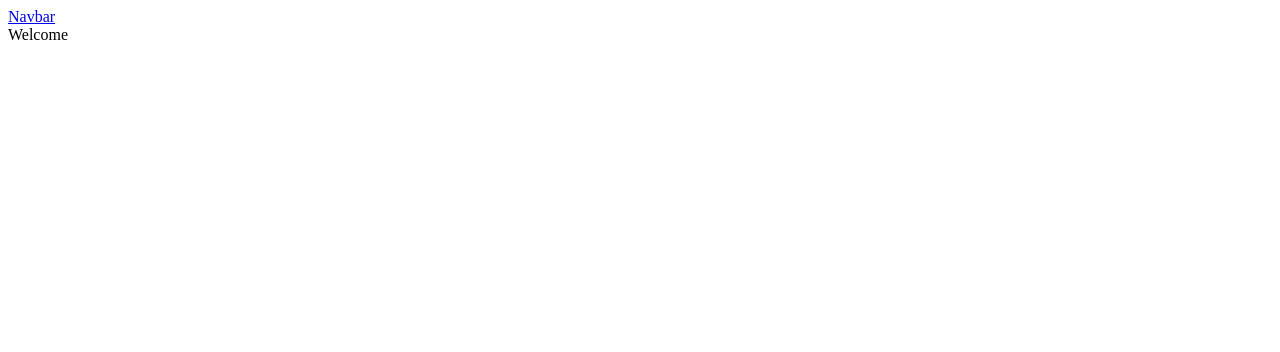
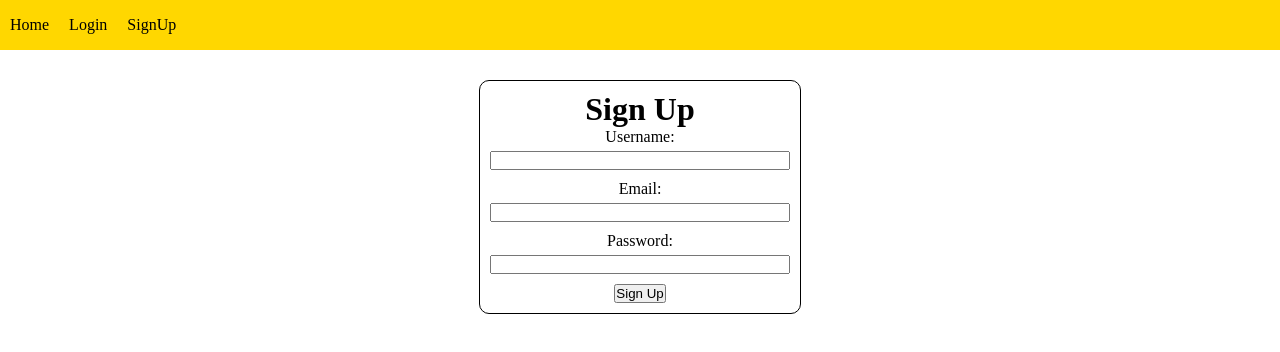
Before and after one commit to DaniilAbdulov/Little-social-network, a Vue app in the folder bgtracker-vue/: page /signup in a window 1280 px wide. Before the commit this address had no page. Shown: the top 352 px of the page. Built offline with nearby package versions, Linux system fonts and the light colour scheme.

Commit message:
Log Sign forms

```diff
--- a/bgtracker-vue/src/components/App.vue
+++ b/bgtracker-vue/src/App.vue
@@ -1,14 +1,12 @@
 <template>
     <div>
         <navigation-bar />
-        <div v-if="loading">Loading....</div>
-        <div v-if="!loading && !error">Welcome</div>
-        <div v-if="!loading && error">Something wrong</div>
+        <router-view></router-view>
     </div>
 </template>
 
 <script>
-import NavigationBar from "./layout/NavigationBar";
+import NavigationBar from "./components/UI/NavigationBar.vue";
 import { mapActions } from "vuex";
 export default {
     components: {
@@ -36,4 +34,9 @@ export default {
 };
 </script>
 
-<style></style>
+<style>
+* {
+    margin: 0;
+    padding: 0;
+}
+</style>
--- /dev/null
+++ b/bgtracker-vue/src/components/HomePage.vue
@@ -0,0 +1,42 @@
+<template>
+    <div>
+        <div v-if="loading">Loading....</div>
+        <div class="content" v-if="!loading && !error">
+            <h1>Hello</h1>
+            <h2>It's my auth page</h2>
+            <p>
+                Lorem, ipsum dolor sit amet consectetur adipisicing elit.
+                Perspiciatis id at laboriosam, ipsa voluptatum in commodi eum
+                reiciendis hic rerum beatae vel nemo, quos quis! Possimus
+                provident vitae natus ipsum.
+            </p>
+        </div>
+        <div v-if="!loading && error">Something wrong</div>
+    </div>
+</template>
+
+<script>
+import { mapActions } from "vuex";
+export default {
+    data() {
+        return {
+            loading: true,
+            error: false,
+        };
+    },
+    methods: {
+        ...mapActions(["initialLoad"]),
+    },
+    async mounted() {
+        try {
+            await this.initialLoad();
+            this.loading = false;
+        } catch (error) {
+            this.loading = false;
+            this.error = true;
+        }
+    },
+};
+</script>
+
+<style></style>
--- /dev/null
+++ b/bgtracker-vue/src/components/LogIn.vue
@@ -0,0 +1,75 @@
+<template>
+    <div class="login-page">
+        <div class="log-reg-form" v-if="!logIn">
+            <h1>Log In</h1>
+            <form @submit.prevent="handleSubmit">
+                <div class="log-reg-form__item">
+                    <label for="username">Username:</label>
+                    <input
+                        type="text"
+                        id="username"
+                        v-model="user.username"
+                        required
+                    />
+                </div>
+                <div class="log-reg-form__item">
+                    <label for="password">Password:</label>
+                    <input
+                        type="password"
+                        id="password"
+                        v-model="user.password"
+                        required
+                    />
+                </div>
+                <button type="submit">Log In</button>
+            </form>
+        </div>
+        <div class="log-reg-completed" v-if="logIn">
+            <h2>Congratulations</h2>
+            <p>You are logged in</p>
+            <p>
+                Let's see what is going on here
+                <router-link to="/">Home</router-link>
+            </p>
+        </div>
+    </div>
+</template>
+
+<script>
+export default {
+    data() {
+        return {
+            user: {
+                username: "",
+                password: "",
+            },
+            logIn: false,
+        };
+    },
+    methods: {
+        async handleSubmit() {
+            this.logIn = true;
+            // Call API or store action to log in the user
+        },
+    },
+};
+</script>
+
+<style>
+.log-reg-form {
+    display: flex;
+    flex-direction: column;
+    text-align: center;
+    max-width: 300px;
+    margin: 0 auto;
+    border: 1px solid black;
+    border-radius: 10px;
+    padding: 10px;
+}
+.log-reg-form__item {
+    display: flex;
+    flex-direction: column;
+    gap: 5px;
+    margin-bottom: 10px;
+}
+</style>
--- /dev/null
+++ b/bgtracker-vue/src/components/SignUp.vue
@@ -0,0 +1,78 @@
+<template>
+    <div class="signup-page">
+        <div class="log-reg-form" v-if="!signUp">
+            <h1>Sign Up</h1>
+            <form @submit.prevent="handleSubmit">
+                <div class="log-reg-form__item">
+                    <label for="username">Username:</label>
+                    <input
+                        type="text"
+                        id="username"
+                        v-model="user.username"
+                        required
+                    />
+                </div>
+                <div class="log-reg-form__item">
+                    <label for="email">Email:</label>
+                    <input
+                        type="email"
+                        id="email"
+                        v-model="user.email"
+                        required
+                    />
+                </div>
+                <div class="log-reg-form__item">
+                    <label for="password">Password:</label>
+                    <input
+                        type="password"
+                        id="password"
+                        v-model="user.password"
+                        required
+                    />
+                </div>
+                <button type="submit">Sign Up</button>
+            </form>
+        </div>
+        <div class="log-reg-completed" v-if="signUp">
+            <h2>Congratulations</h2>
+            <p>You have completed the registration procedure</p>
+            <p>
+                Let's go to the
+                <router-link to="/login">LogIn</router-link> page
+            </p>
+        </div>
+    </div>
+</template>
+
+<script>
+export default {
+    data() {
+        return {
+            user: {
+                username: "",
+                email: "",
+                password: "",
+            },
+            signUp: false,
+        };
+    },
+    methods: {
+        async handleSubmit() {
+            this.signUp = true;
+            // Call API or store action to sign up the user
+        },
+    },
+};
+</script>
+
+<style>
+.log-reg-completed {
+    position: absolute;
+    top: 50%;
+    left: 50%;
+    transform: translate(-50%, -50%);
+    border: 1px solid black;
+    padding: 15px;
+    text-align: center;
+}
+</style>
--- /dev/null
+++ b/bgtracker-vue/src/components/UI/NavigationBar.vue
@@ -0,0 +1,33 @@
+<template>
+    <nav class="navbar">
+        <router-link class="navbar__link" to="/">Home</router-link>
+        <router-link class="navbar__link" to="/login">Login</router-link>
+        <router-link class="navbar__link" to="/signup">SignUp</router-link>
+    </nav>
+</template>
+
+<script>
+import { mapGetters } from "vuex";
+export default {
+    name: "NavigationBar",
+    computed: {
+        ...mapGetters(["isAuthenticated"]),
+    },
+};
+</script>
+
+<style>
+.navbar {
+    display: flex;
+    gap: 20px;
+    background: gold;
+    height: 30px;
+    align-items: center;
+    padding: 10px;
+    margin-bottom: 30px;
+}
+.navbar__link {
+    color: black;
+    text-decoration: none;
+}
+</style>
--- a/bgtracker-vue/src/components/layout/NavigationBar.vue
+++ /dev/null
@@ -1,22 +0,0 @@
-<template>
-    <nav class="navbar navbar-expand-md bg-body-tertiary">
-        <div class="container-md">
-            <a class="navbar-brand" href="#">Navbar</a>
-            <div v-if="isAuthenticated">
-                <a class="navbar-brand" href="#">Home</a>
-            </div>
-        </div>
-    </nav>
-</template>
-
-<script>
-import { mapGetters } from "vuex";
-export default {
-    name: "NavigationBar",
-    computed: {
-        ...mapGetters(["isAuthenticated"]),
-    },
-};
-</script>
-
-<style></style>
--- a/bgtracker-vue/src/main.js
+++ b/bgtracker-vue/src/main.js
@@ -1,5 +1,5 @@
 import { createApp } from "vue";
-import App from "@/components/App.vue";
+import App from "@/App.vue";
 import axios from "axios";
 import VueAxios from "vue-axios";
 import "@/registerServiceWorker";
--- a/bgtracker-vue/src/router/router.js
+++ b/bgtracker-vue/src/router/router.js
@@ -1,6 +1,22 @@
 import { createRouter, createWebHistory } from "vue-router";
+import LogIn from "@/components/LogIn";
+import SignUp from "@/components/SignUp";
+import HomePage from "@/components/HomePage";
 
-const routes = [{}, {}];
+const routes = [
+    {
+        path: "/",
+        component: HomePage,
+    },
+    {
+        path: "/login",
+        component: LogIn,
+    },
+    {
+        path: "/signup",
+        component: SignUp,
+    },
+];
 
 const router = createRouter({
     history: createWebHistory(process.env.BASE_URL),
```
